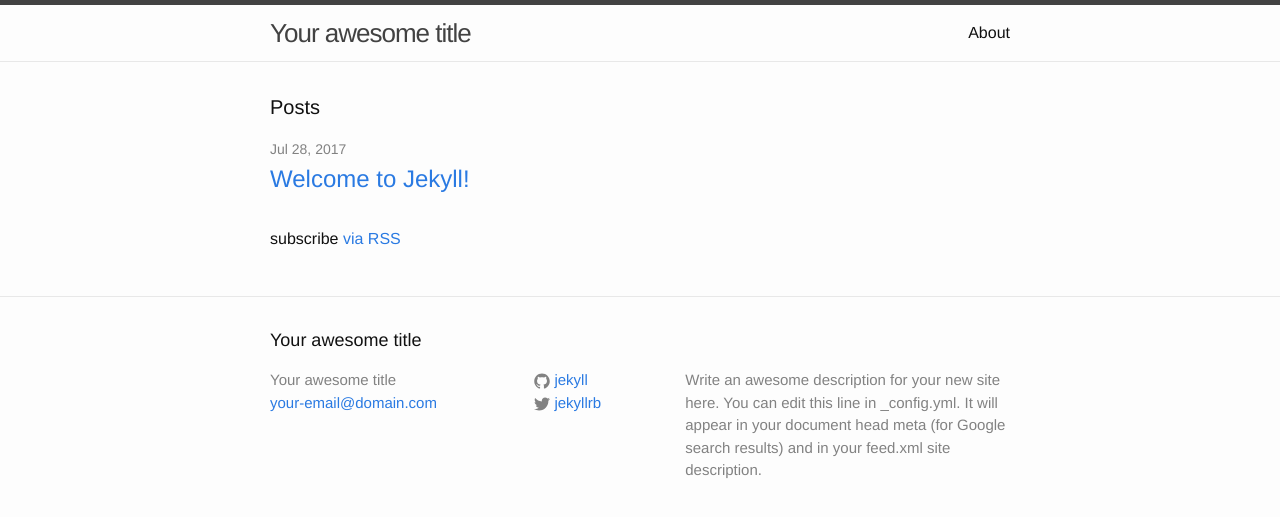
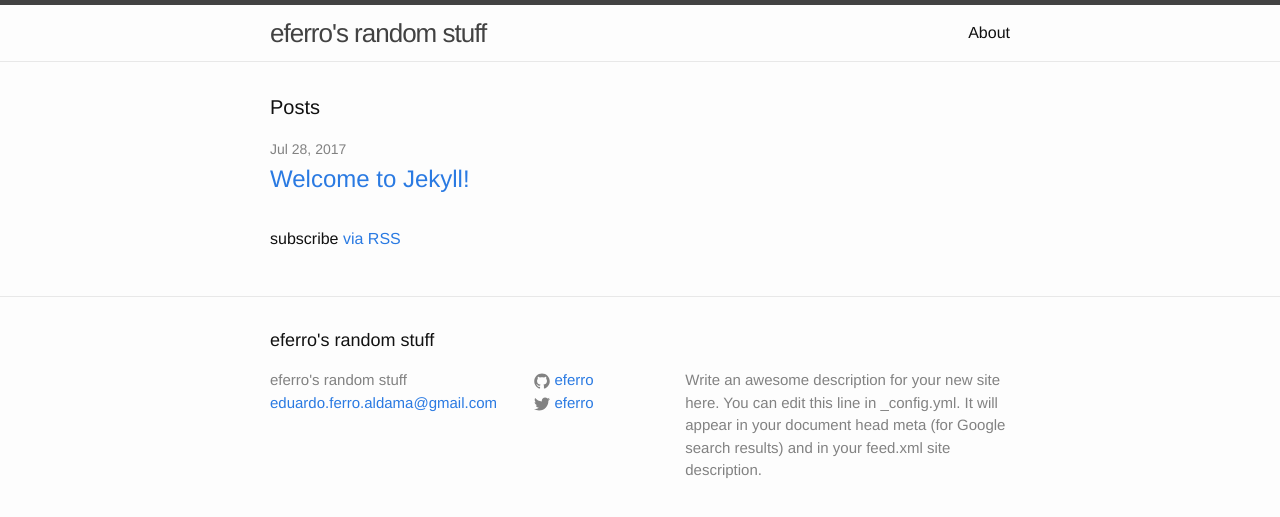
Before and after one commit to eferro/blog, a Jekyll site: the page built from index.html, in a window 1280 px wide. Shown: the top 517 px of the page. Built offline with Jekyll 4.4.1, drawn with Linux system fonts in a browser that asks for light colours.

Commit message:
initial config

```diff
--- a/_config.yml
+++ b/_config.yml
@@ -6,16 +6,16 @@
 # 'jekyll serve'. If you change this file, please restart the server process.
 
 # Site settings
-title: Your awesome title
-email: your-email@domain.com
+title: eferro's random stuff
+email: eduardo.ferro.aldama@gmail.com
 description: > # this means to ignore newlines until "baseurl:"
   Write an awesome description for your new site here. You can edit this
   line in _config.yml. It will appear in your document head meta (for
   Google search results) and in your feed.xml site description.
-baseurl: "" # the subpath of your site, e.g. /blog
+baseurl: "/blog" # the subpath of your site, e.g. /blog
 url: "http://yourdomain.com" # the base hostname & protocol for your site
-twitter_username: jekyllrb
-github_username:  jekyll
+twitter_username: eferro
+github_username:  eferro
 
 # Build settings
 markdown: kramdown
```
